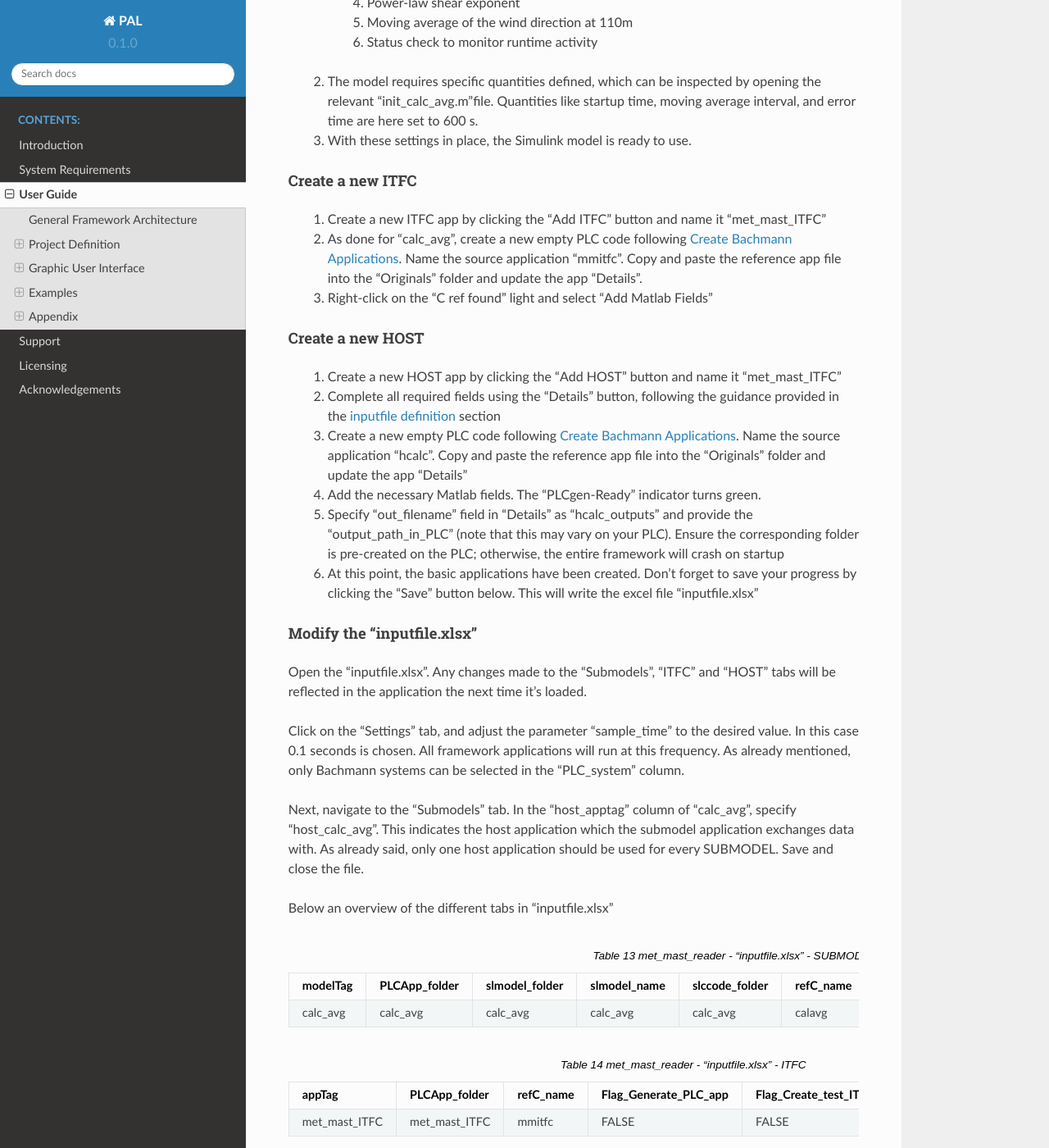
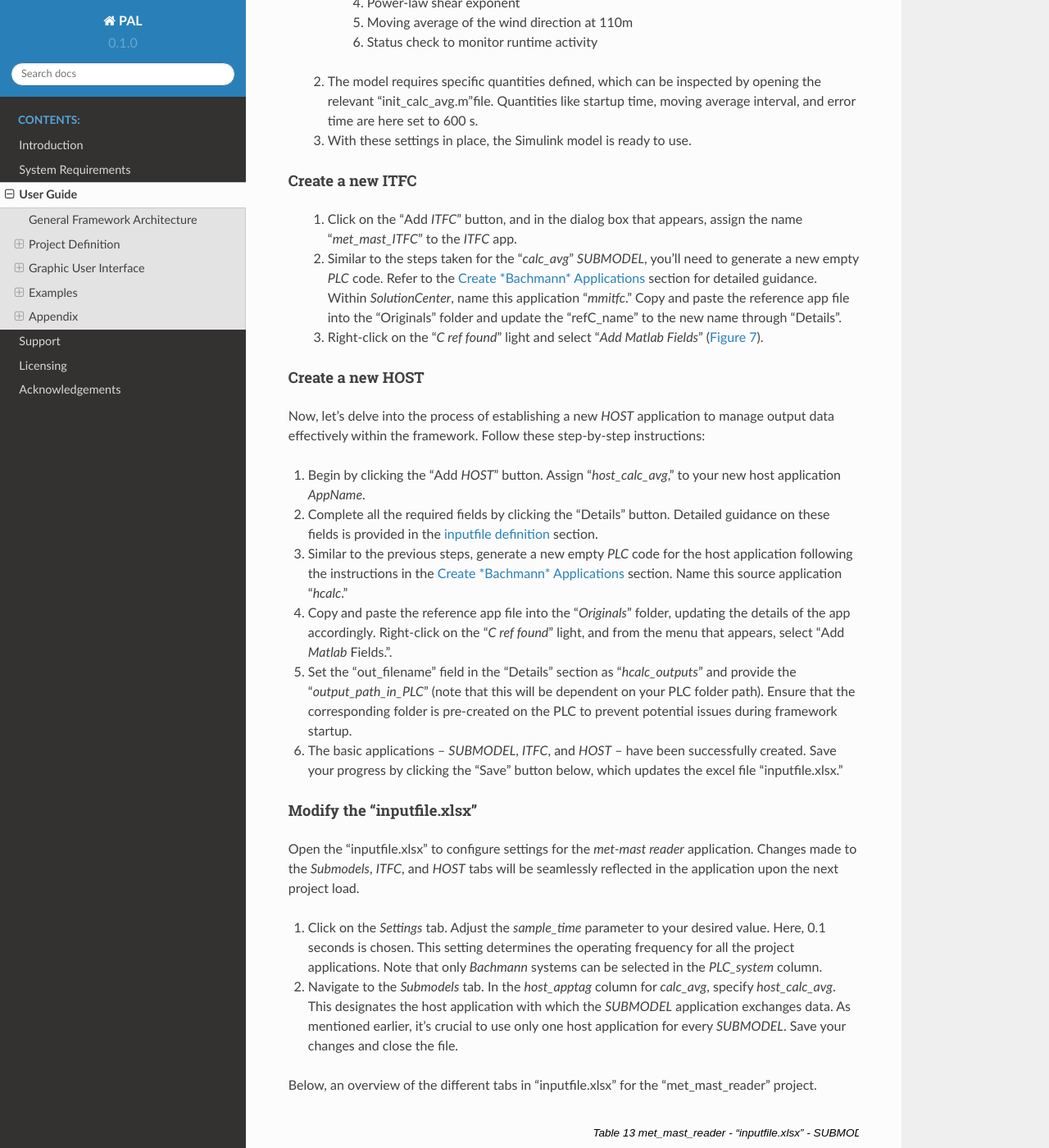
Before and after one commit to TUMLWE/PAL, a Sphinx documentation site: the page built from docs/source/user_guide.rst, in a window 1280 px wide and 1400 px high, scrolled down 15776 px. Shown: the whole window at 82% size. Built offline with Sphinx 7.4.7 and the Read the Docs theme 2.0.0, drawn with Linux system fonts in a browser that asks for light colours.

Commit message:
docs update

```diff
--- a/docs/source/user_guide.rst
+++ b/docs/source/user_guide.rst
@@ -138,30 +138,38 @@ Create a new SUBMODEL
 Create a new ITFC
 """"""""""""""""""""""""""""""""
 
-   #. Create a new ITFC app by clicking the "Add ITFC" button and name it "met_mast_ITFC"
-   #. As done for "calc_avg", create a new empty PLC code following :ref:`Create Bachmann Applications<user_guide_appendix_createbachmann>`. Name the source application "mmitfc". Copy and paste the reference app file into the "Originals" folder and update the app "Details".
-   #.  Right-click on the "C ref found" light and select "Add Matlab Fields"
+   #. Click on the "Add *ITFC*" button, and in the dialog box that appears, assign the name "*met_mast_ITFC*" to the *ITFC* app.
+   #. Similar to the steps taken for the "*calc_avg*" *SUBMODEL*, you'll need to generate a new empty *PLC* code. Refer to the :ref:`Create *Bachmann* Applications<user_guide_appendix_createbachmann>` section for detailed guidance. Within *SolutionCenter*, name this application "*mmitfc*." Copy and paste the reference app file into the "Originals" folder and update the "refC_name" to the new name through "Details".
+
+   #. Right-click on the "*C ref found*" light and select "*Add Matlab Fields*" (:numref:`mmr_new3`).
 
 Create a new HOST
 """"""""""""""""""""""""""""""""
 
-   #.  Create a new HOST app by clicking the "Add HOST" button and name it "met_mast_ITFC"
-   #.  Complete all required fields using the "Details" button, following the guidance provided in the :ref:`inputfile definition <user_guide_inputfile_host>` section
-   #.  Create a new empty PLC code following :ref:`Create Bachmann Applications<user_guide_appendix_createbachmann>`. Name the source  application "hcalc". Copy and paste the reference app file into the "Originals" folder and update the app "Details"
-   #.  Add the necessary Matlab fields. The "PLCgen-Ready" indicator turns green.
-   #.  Specify "out_filename" field in "Details" as "hcalc_outputs" and provide the "output_path_in_PLC" (note that this may vary on your PLC). Ensure the corresponding folder is pre-created on the PLC; otherwise, the entire framework will crash on startup
-   #.  At this point, the basic applications have been created. Don't forget to save your progress by clicking the “Save” button below. This will write the excel file “inputfile.xlsx”
+Now, let's delve into the process of establishing a new *HOST* application to manage output data effectively within the framework. Follow these step-by-step instructions:
+
+#. Begin by clicking the "Add *HOST*" button. Assign "*host_calc_avg*," to your new host application *AppName*.
+
+#. Complete all the required fields by clicking the "Details" button. Detailed guidance on these fields is provided in the :ref:`inputfile definition<user_guide_inputfile_host>` section.
+
+#. Similar to the previous steps, generate a new empty *PLC* code for the host application following the instructions in the :ref:`Create *Bachmann* Applications<user_guide_appendix_createbachmann>` section. Name this source application "*hcalc*."
+
+#. Copy and paste the reference app file into the "*Originals*" folder, updating the details of the app accordingly. Right-click on the "*C ref found*" light, and from the menu that appears, select "Add *Matlab* Fields.".
+
+#. Set the "out_filename" field in the "Details" section as "*hcalc_outputs*" and provide the "*output_path_in_PLC*" (note that this will be dependent on your PLC folder path). Ensure that the corresponding folder is pre-created on the PLC to prevent potential issues during framework startup.
+
+#. The basic applications – *SUBMODEL*, *ITFC*, and *HOST* – have been successfully created. Save your progress by clicking the “Save” button below, which updates the excel file “inputfile.xlsx.”
 
 Modify the "inputfile.xlsx"
 """"""""""""""""""""""""""""""""
 
-Open the "inputfile.xlsx". Any changes made to the “Submodels”, “ITFC” and “HOST” tabs will be reflected in the application the next time it's loaded.
+Open the "inputfile.xlsx" to configure settings for the *met-mast reader* application. Changes made to the *Submodels*, *ITFC*, and *HOST* tabs will be seamlessly reflected in the application upon the next project load.
 
-Click on the "Settings" tab, and adjust the parameter "sample_time" to the desired value. In this case 0.1 seconds is chosen. All framework applications will run at this frequency. As already mentioned, only Bachmann systems can be selected in the "PLC_system" column.
+#. Click on the *Settings* tab. Adjust the *sample_time* parameter to your desired value. Here, 0.1 seconds is chosen. This setting determines the operating frequency for all the project applications. Note that only *Bachmann* systems can be selected in the *PLC_system* column.
 
-Next, navigate to the "Submodels" tab. In the "host_apptag" column of "calc_avg", specify "host_calc_avg". This indicates the host application which the submodel application exchanges data with. As already said, only one host application should be used for every SUBMODEL. Save and close the file.
+#. Navigate to the *Submodels* tab. In the *host_apptag* column for *calc_avg*, specify *host_calc_avg*. This designates the host application with which the *SUBMODEL* application exchanges data. As mentioned earlier, it's crucial to use only one host application for every *SUBMODEL*. Save your changes and close the file.
 
-Below an overview of the different tabs in "inputfile.xlsx"
+Below, an overview of the different tabs in "inputfile.xlsx" for the "met_mast_reader" project.
 
 .. csv-table::  met_mast_reader - "inputfile.xlsx" - SUBMODEL
    :file: inputfile_met_mast_reader_1.csv
```
